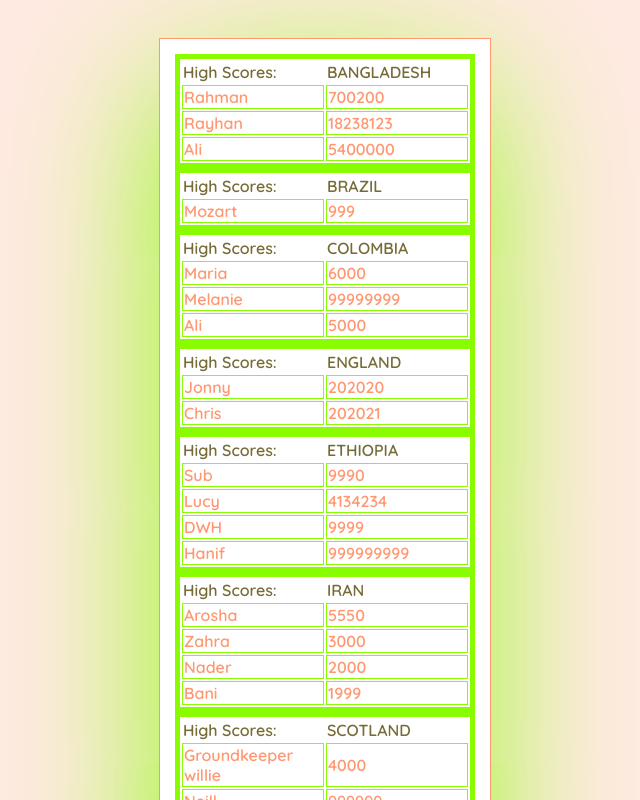
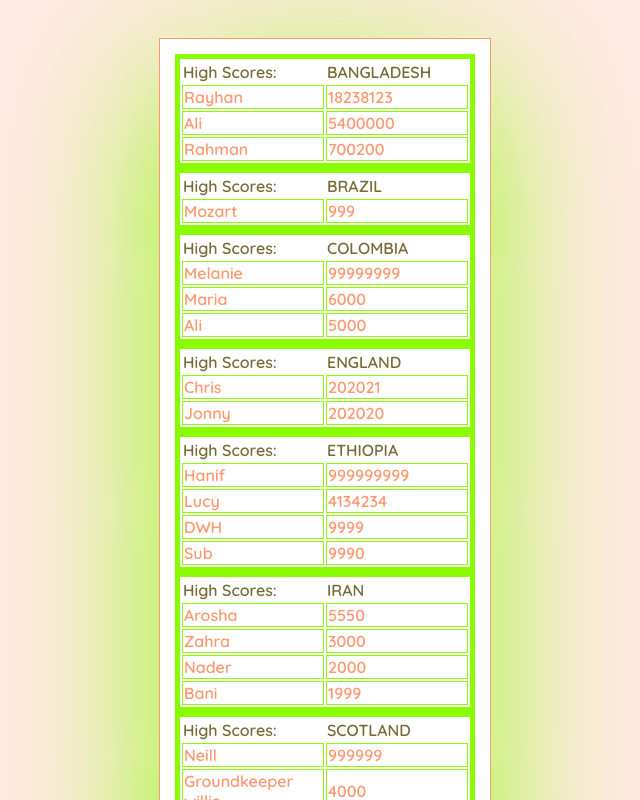
Before and after one commit to LorenaCapraru/high-score-table, a React (Create React App) app: page / in a window 1280 px wide. Shown: the top 800 px of the page, without its empty margins (315-955 px from the left). Built offline with nearby package versions, Linux system fonts and the light colour scheme.

Commit message:
Level 3 DONE

```diff
--- a/src/HighScoreTable.jsx
+++ b/src/HighScoreTable.jsx
@@ -16,12 +16,14 @@ export default function HighScoreTable(props) {
         <td> {element.name.toUpperCase()}</td>
       </thead>
       <tbody className="tableBody">
-        {element.scores.map((e) => (
-          <tr>
-            <td>{e.n.charAt(0).toUpperCase() + e.n.slice(1)}</td>
-            <td>{e.s}</td>
-          </tr>
-        ))}
+        {element.scores
+          .sort((a, b) => b.s - a.s)
+          .map((e) => (
+            <tr>
+              <td>{e.n.charAt(0).toUpperCase() + e.n.slice(1)}</td>
+              <td>{e.s}</td>
+            </tr>
+          ))}
       </tbody>
     </table>
   ));
```
